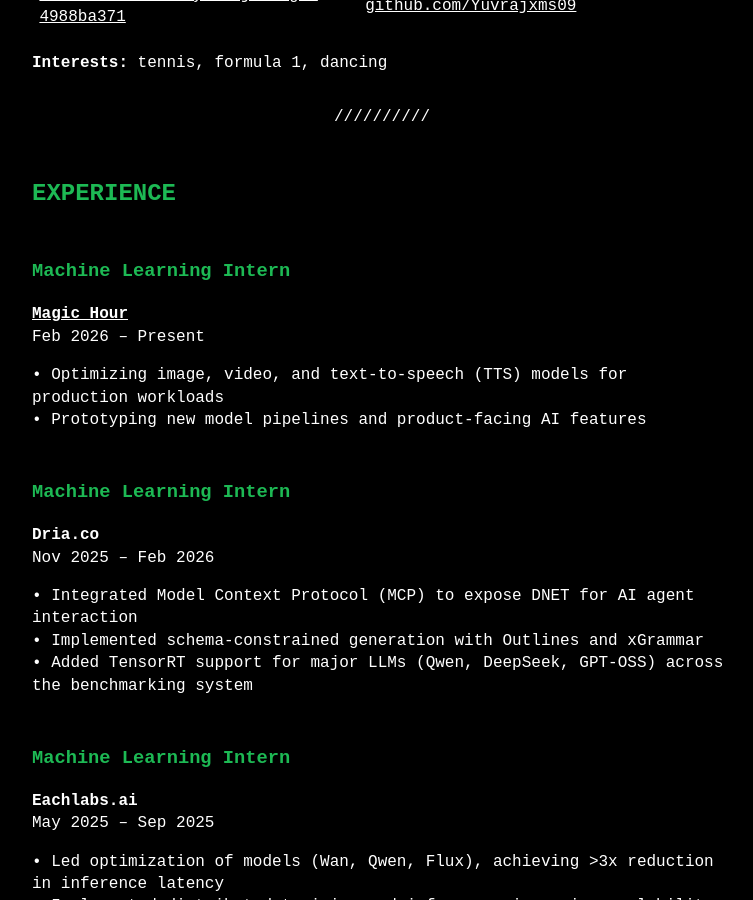
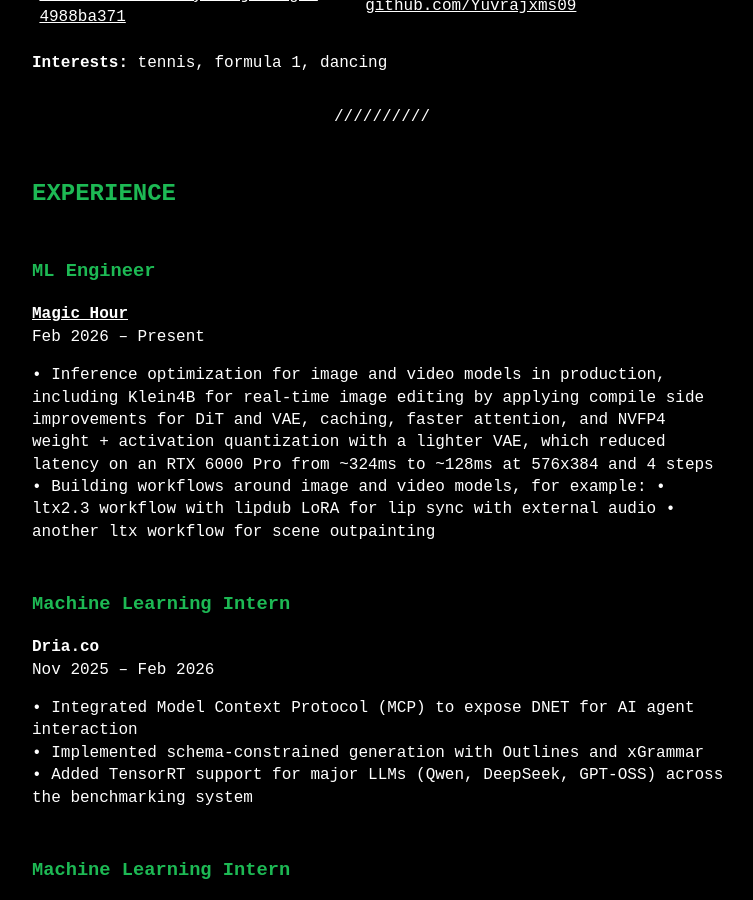
Before and after one commit to Yuvrajxms09/Yuvrajxms09.github.io, a Jekyll site: the page built from about.md, in a window 1280 px wide and 900 px high, scrolled down 667 px. Shown: the whole window, without its empty margins (258-1011 px from the left). Built offline with Jekyll 4.4.1, drawn with Linux system fonts in a browser that asks for light colours.

Commit message:
Polish Magic Hour profile copy

```diff
--- a/_config.yml
+++ b/_config.yml
@@ -4,7 +4,7 @@
 url: https://yuvrajxms09.github.io # root address of the site
 baseurl: "/" # subpath of the site, e.g. "/blog" (leave it blank "" if you're site shouldn't use a subpath)
 description: > # description of the site (multiple lines allowed)
-  <p> <span style="color: #FFFFFF; font-size: 1.2em;">ML Engineer</span> <br> <span style="color: #1DB954;">Always interested in collaborations : feel free to reach out!</span> <br>  <br> <span style="color: #1DB954;">interests : tennis, F1, dancing</span> <br> <span style="color: #1DB954;">currently : finetuning LLMs and exploring bio/ML applications</span> <br> </p>
+  <p> <span style="color: #FFFFFF; font-size: 1.2em;">ML Engineer</span> <br> <span style="color: #1DB954;">Working on inference optimization and building workflows around image and video models.</span> <br>  <br> <span style="color: #1DB954;">interests : tennis, F1, dancing</span> <br> <span style="color: #1DB954;">always interested in collaborations : feel free to reach out!</span> <br> </p>
 
 # permalink: /:year/:month/:day/:title.html
 
--- a/about.md
+++ b/about.md
@@ -14,12 +14,14 @@
 
 ## EXPERIENCE
 
-### Machine Learning Intern
+### ML Engineer
 **[Magic Hour](https://magichour.ai/)**
 Feb 2026 – Present
 
-• Optimizing image, video, and text-to-speech (TTS) models for production workloads
-• Prototyping new model pipelines and product-facing AI features
+• Inference optimization for image and video models in production, including Klein4B for real-time image editing by applying compile side improvements for DiT and VAE, caching, faster attention, and NVFP4 weight + activation quantization with a lighter VAE, which reduced latency on an RTX 6000 Pro from ~324ms to ~128ms at 576x384 and 4 steps
+• Building workflows around image and video models, for example:
+  • ltx2.3 workflow with lipdub LoRA for lip sync with external audio
+  • another ltx workflow for scene outpainting
 
 ### Machine Learning Intern
 **Dria.co**
```
